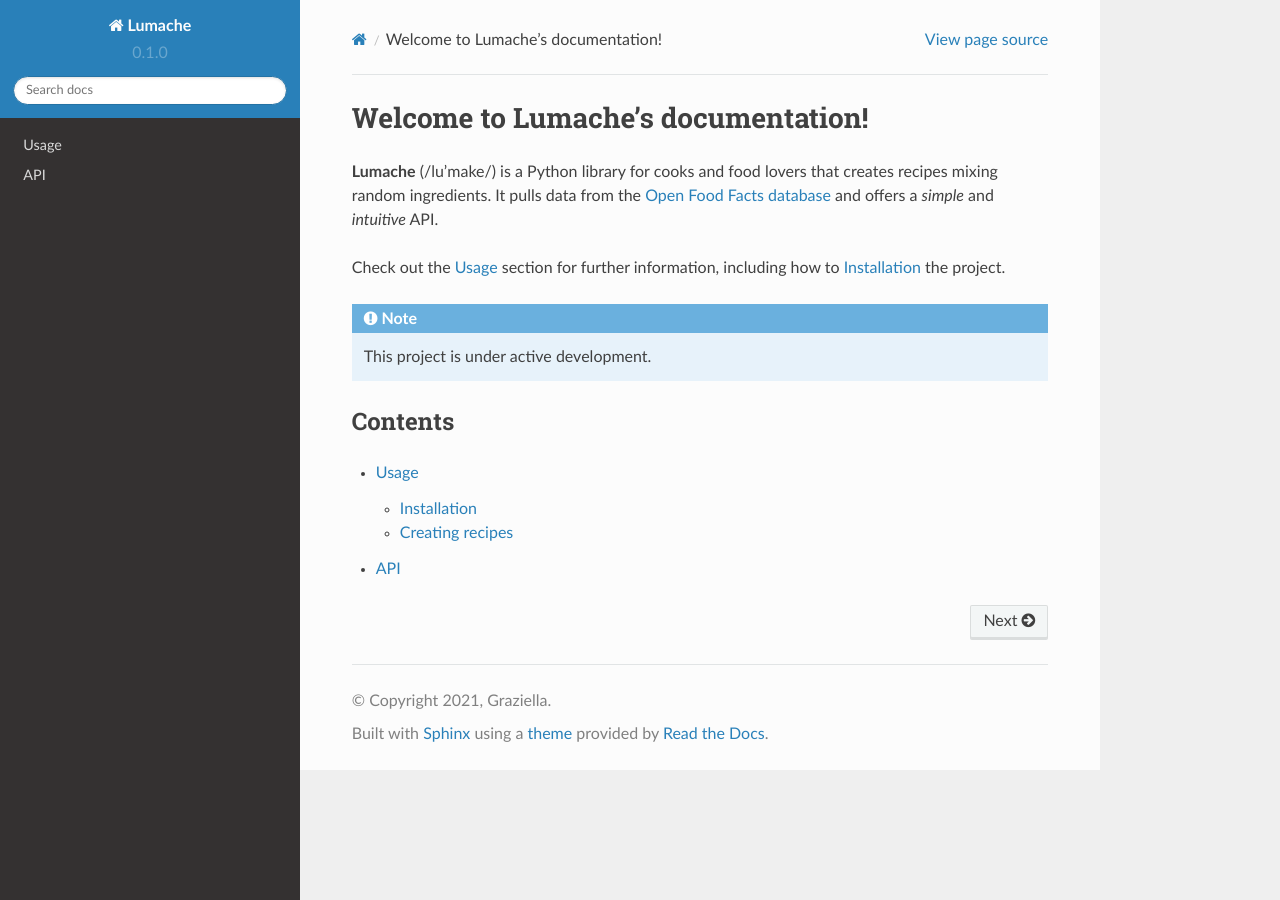
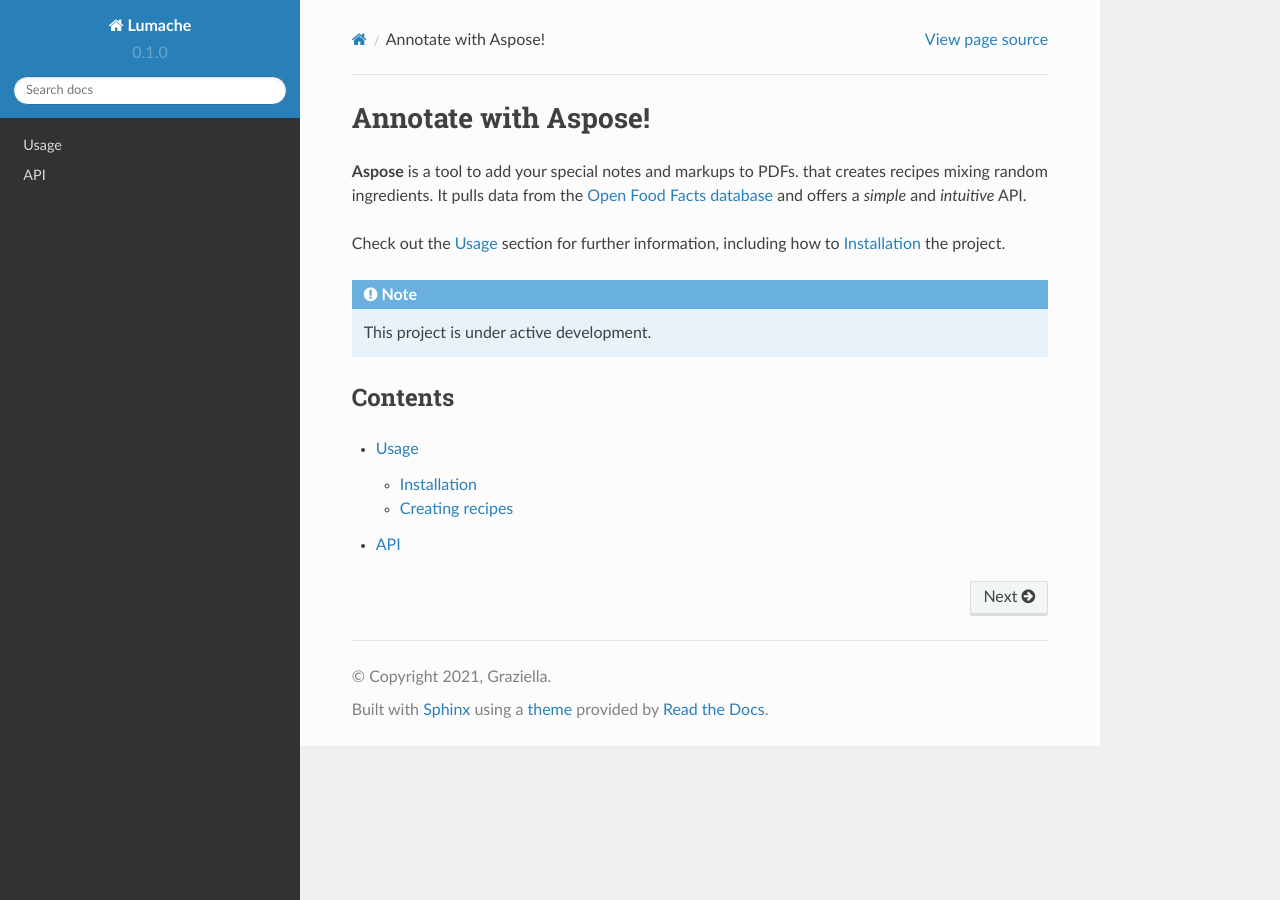
Before and after one commit to vadimsteckler1/asposetest, a Sphinx documentation site: the page built from docs/source/index.rst, in a window 1280 px wide. Built offline with Sphinx 7.4.7 and the Read the Docs theme 2.0.0, drawn with Linux system fonts in a browser that asks for light colours.

Commit message:
Update index.rst

```diff
--- a/docs/source/index.rst
+++ b/docs/source/index.rst
@@ -1,7 +1,7 @@
-Welcome to Lumache's documentation!
+Annotate with Aspose!
 ===================================
 
-**Lumache** (/lu'make/) is a Python library for cooks and food lovers
+**Aspose** is a tool to add your special notes and markups to PDFs.
 that creates recipes mixing random ingredients.
 It pulls data from the `Open Food Facts database <https://world.openfoodfacts.org/>`_
 and offers a *simple* and *intuitive* API.
```
